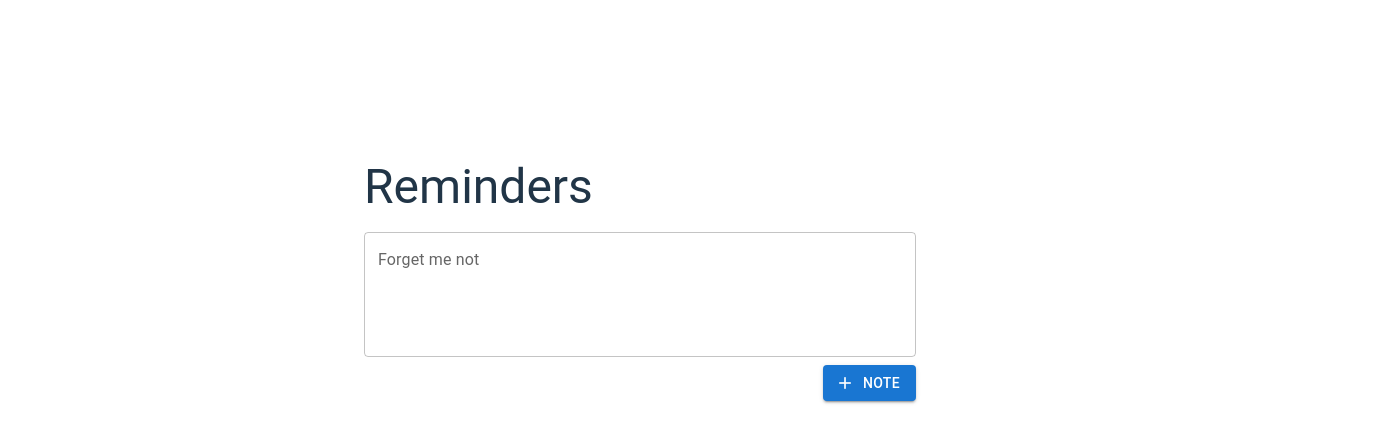
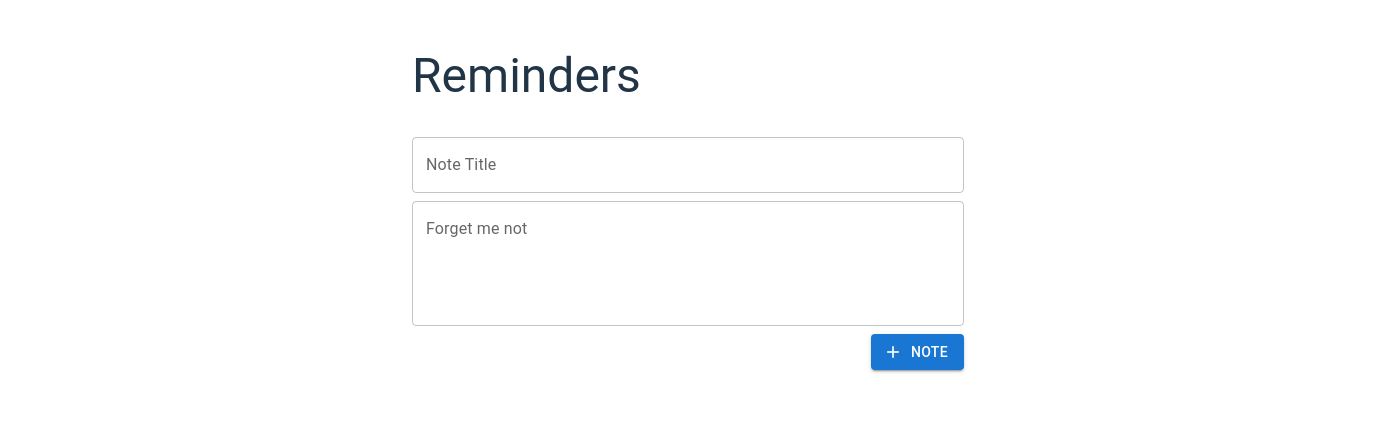
Before and after one commit to apathyaddict/TypescriptNotes, a React (Vite) app in the folder my-react-app/: page / in a window 1280 px wide. Shown: the top 442 px of the page, 1376 px wide, since content can reach past the window. Built offline with nearby package versions, Linux system fonts and the light colour scheme.

Commit message:
working notes and crad style

```diff
--- a/my-react-app/src/App.css
+++ b/my-react-app/src/App.css
@@ -8,8 +8,9 @@
 
 body,
 html {
-  margin: 0;
+  margin: 0 auto;
   padding: 0;
-
-
+  width: 100%;
+  height: 100%;
+  margin: 3rem;
 }
--- a/my-react-app/src/App.tsx
+++ b/my-react-app/src/App.tsx
@@ -10,10 +10,12 @@ import NotesList from "./components/NotesList";
 interface Note {
   id: number;
   title: string;
+  text: string;
 }
 
 function App() {
   const [inputValue, setInputValue] = useState<string>("");
+  const [title, setTitle] = useState<string>("");
   const [notes, setNotes] = useState<[]>([]);
 
   function addNote(e) {
@@ -21,16 +23,18 @@ function App() {
 
     const newNote: Note = {
       id: notes.length + 1,
-      title: inputValue,
+      title: title,
+      text: inputValue,
     };
 
-    setNotes([newNote, ...notes]);
+    setNotes([...notes, newNote]);
     setInputValue("");
+    setTitle("");
   }
 
   return (
     <>
-      <Container maxWidth="sm">
+      <Container fixed maxWidth="sm">
         <Typography variant="h3" gutterBottom>
           {" "}
           Reminders
@@ -42,6 +46,15 @@ function App() {
             flexDirection="column"
             alignItems="start"
           >
+            <TextField
+              id="outlined-password-input"
+              label="Note Title"
+              type="text"
+              sx={{ width: "100%" }}
+              margin="normal"
+              value={title}
+              onChange={(e) => setTitle(e.target.value)}
+            />
             <TextField
               label="Forget me not"
               multiline
@@ -58,6 +71,7 @@ function App() {
               mt: 1,
               bgcolor: "background.paper",
               borderRadius: 1,
+              marginBottom: 4,
             }}
           >
             <Button
@@ -70,7 +84,7 @@ function App() {
           </Box>
         </form>
       </Container>
-      <Box padding={15}>
+      <Box paddingLeft={15} paddingRight={15}>
         <NotesList notes={notes} />
       </Box>
     </>
--- a/my-react-app/src/components/Note.tsx
+++ b/my-react-app/src/components/Note.tsx
@@ -2,9 +2,10 @@ import React from "react";
 import Card from "@mui/material/Card";
 import Typography from "@mui/material/Typography";
 import CardContent from "@mui/material/CardContent";
+import { CardMedia } from "@mui/material";
 
 interface NoteProps {
-  note: { id: number; title: string };
+  note: { id: number; title: string; text: string };
 }
 
 const Note = ({ note }: NoteProps) => {
@@ -12,11 +13,21 @@ const Note = ({ note }: NoteProps) => {
     <Card
       sx={{
         minWidth: 275,
+        maxWidth: 275,
       }}
       key={note.id}
     >
+      <CardMedia
+        component="img"
+        height="94"
+        image="https://images.pexels.com/photos/317356/pexels-photo-317356.jpeg?auto=compress&cs=tinysrgb&dpr=1&w=500"
+        alt="Paella dish"
+      />
       <CardContent>
-        <Typography variant="body2">{note.title}</Typography>
+        <Typography sx={{ fontSize: 18 }} color="text.secondary" gutterBottom>
+          {note.title}
+        </Typography>
+        <Typography variant="body2">{note.text}</Typography>
       </CardContent>
     </Card>
   );
--- a/my-react-app/src/components/NotesList.tsx
+++ b/my-react-app/src/components/NotesList.tsx
@@ -3,7 +3,7 @@ import Grid from "@mui/material/Grid";
 import Note from "./Note";
 
 interface Props {
-  notes: { id: number; title: string }[];
+  notes: { id: number; title: string; text: string }[];
 }
 
 const NotesList = ({ notes }: Props) => {
```
